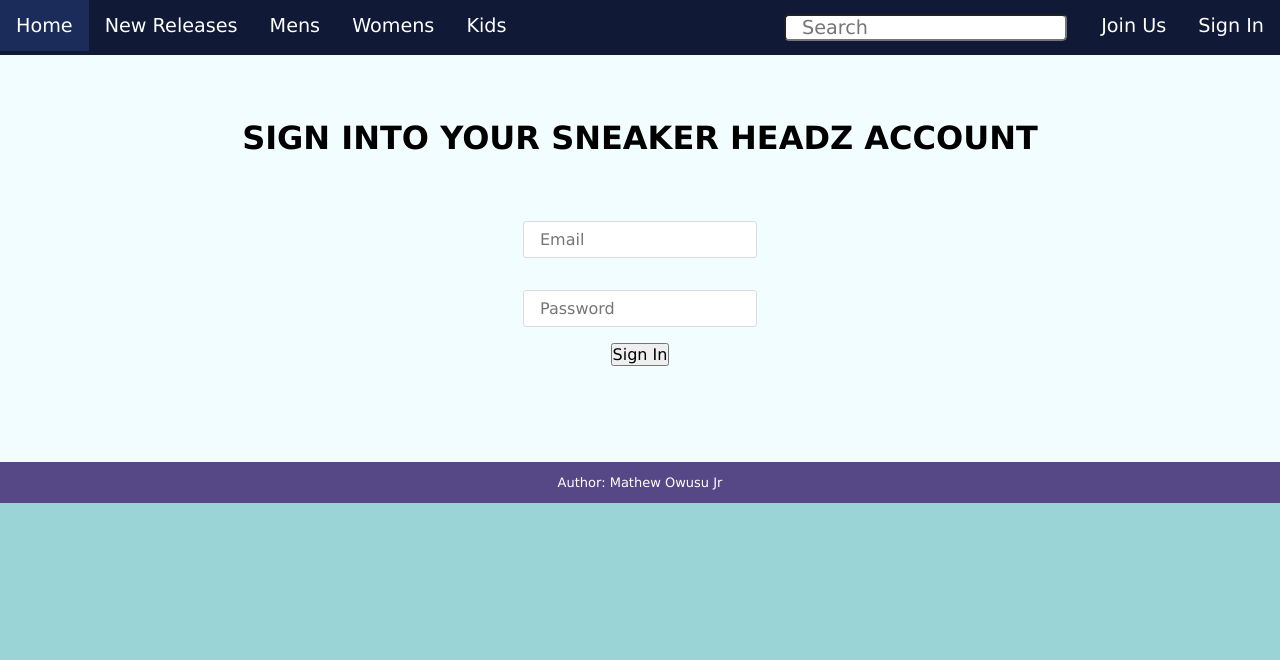
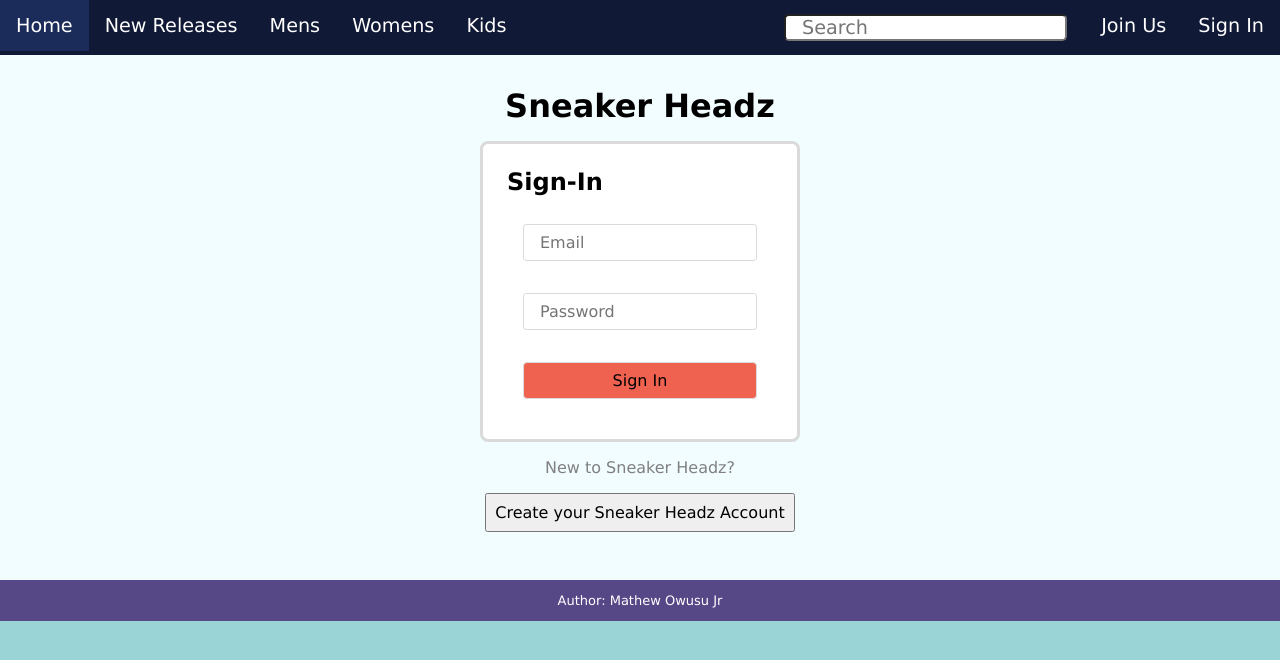
Before and after one commit to mkowusujr/sneakerhead-shoe-estore, a Flask app: page /login in a window 1280 px wide; the page is wider, and only the part inside the window is pictured. Shown: the top 660 px of that part. Run offline with Flask 2, Linux system fonts and the light colour scheme.

Commit message:
restyled login page

```diff
--- a/website/static/dist/main.css
+++ b/website/static/dist/main.css
@@ -206,4 +206,48 @@ td {
   padding-bottom: 1em;
   padding-left: 1em;
   padding-right: 1em;
+}
+
+.login {
+  display: flex;
+  flex-direction: column;
+  align-items: center;
+  background-color: white;
+  border: solid;
+  border-color: #dadada;
+  border-radius: 0.5em;
+  padding: 1.5em;
+}
+.login h2 {
+  font-size: x-large;
+  align-self: flex-start;
+}
+.login form {
+  background-color: white;
+  padding: 0 !important;
+}
+.login input[type=submit] {
+  background-color: #f06250;
+  border: 1px solid #dadada;
+  border-radius: 0.25em;
+  margin: 1em;
+  padding: 8px;
+  padding-left: 1em;
+  padding-right: 1em;
+  width: 88%;
+}
+.login input[type=submit]:hover {
+  background-color: #ff8879;
+}
+
+.login-pg-p {
+  margin-top: 1em;
+  color: grey;
+}
+
+.login-pg-sign-btn {
+  margin: 1em;
+  padding: 8px;
+  padding-left: 0.5em;
+  padding-right: 0.5em;
 }/*# sourceMappingURL=main.css.map */
--- a/website/static/sass/abstract/_colors.scss
+++ b/website/static/sass/abstract/_colors.scss
@@ -12,6 +12,8 @@ $item: #DBCBD8;
 $itemHovered: #d1a4ca;
 $paginateColor: white;
 $paginateHover: #aca1d1;
+$loginButtonColor: #f06250;
+$loginButtonHover: #ff8879;
 
 $txtOnDark: white;
 $itemName: #581e98;
--- a/website/static/sass/components/_index.scss
+++ b/website/static/sass/components/_index.scss
@@ -6,3 +6,5 @@
 
 @import 'new-arrivals';
 @import 'pagination';
+
+@import 'login';
--- /dev/null
+++ b/website/static/sass/components/_login.scss
@@ -0,0 +1,43 @@
+.login {
+    @include centerContent();
+    background-color: white;
+    border: solid;
+    border-color: $borderOutline;
+    border-radius: 0.5em;;
+    padding: 1.5em;
+
+    h2 {
+        font-size: x-large;
+        align-self: flex-start;
+    }
+    form {
+        background-color: white;
+        padding: 0 !important;
+    }
+
+    input[type="submit"] {
+        background-color: $loginButtonColor;
+        border: 1px solid $borderOutline;
+        border-radius: 0.25em;
+        margin: 1em;
+        padding: 8px;
+        padding-left: 1em;
+        padding-right: 1em;
+        width: 88%;
+        &:hover {
+            background-color: $loginButtonHover;
+        }
+    }
+}
+
+.login-pg-p {
+    margin-top: 1em;
+    color: grey;
+}
+
+.login-pg-sign-btn {
+    margin: 1em;
+    padding: 8px;
+    padding-left: 0.5em;
+    padding-right: 0.5em;
+}
--- a/website/templates/acct_mgmt/login.html
+++ b/website/templates/acct_mgmt/login.html
@@ -3,8 +3,9 @@
 {% block title %}Sign In{% endblock %}
 
 {% block body %}
-    <div class="content">
-        <h2>SIGN INTO YOUR SNEAKER HEADZ ACCOUNT</h2>
+    <h1>Sneaker Headz</h1>
+    <div class="login">
+        <h2>Sign-In</h2>
         <form class="content" action="{{url_for('acct_mgmt_views.login')}}" method="POST">
             <input class="signup" name="email" type="email" placeholder="Email" required>
 
@@ -13,4 +14,9 @@
             <input type="submit" value="Sign In">
         </form>
     </div>
+
+    <p class="login-pg-p">New to Sneaker Headz?</p>
+    <button class="login-pg-sign-btn" onclick="redirectUrl('{{url_for('acct_mgmt_views.signup')}}')">
+        Create your Sneaker Headz Account
+    </button>
 {% endblock %}
```
Also changed, not shown: 1 other file. Lines whose indentation alone changed are shown as unchanged.
